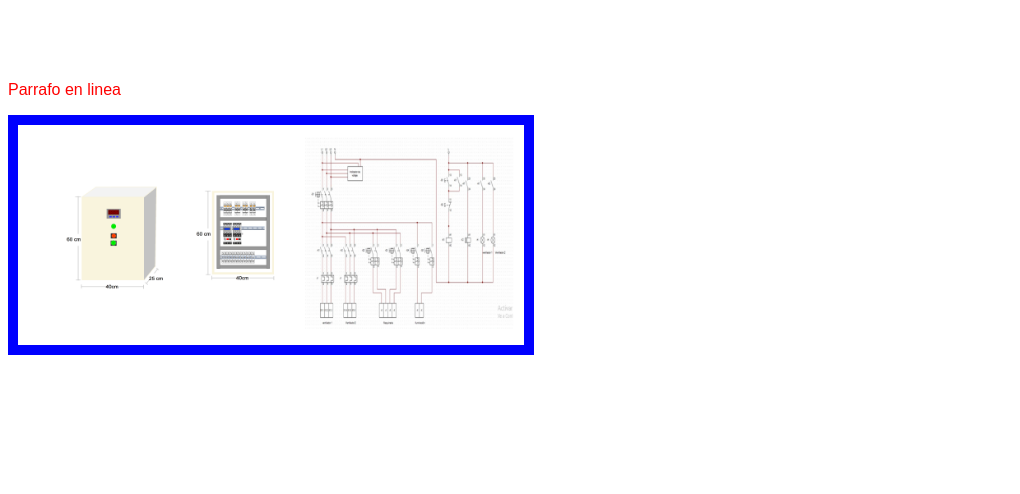
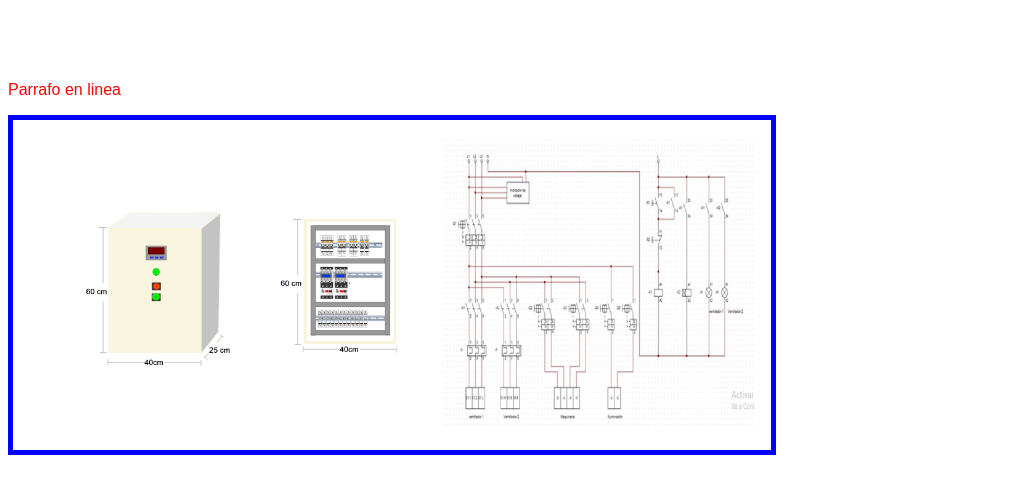
Before and after one commit to VictorT8518/laboratorio-8, a plain HTML site: page index.html in a window 1280 px wide. Shown: the part 292-786 px from the top of the page, without its empty margins (0-1020 px from the left). Drawn offline with Linux system fonts and the light colour scheme.

Commit message:
archivo index

```diff
--- a/estilos.css
+++ b/estilos.css
@@ -8,6 +8,6 @@ p{
     font-family: Arial;
 }
 img{
-    border: 10px solid blue;
-    width: 40%;
+    border: 5px solid blue;
+    width: 60%;
 }
```
